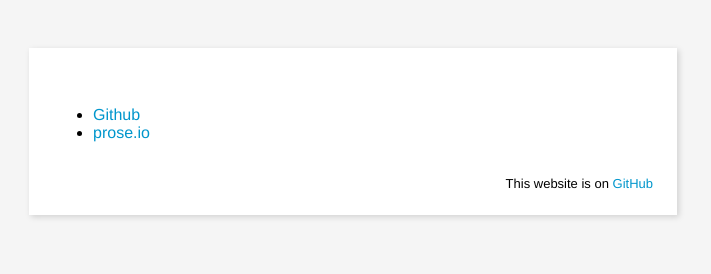
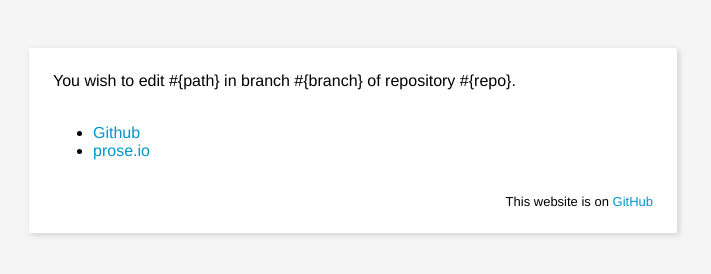
Before and after one commit to isaacrg/gh-edit, a plain HTML site: page index.html in a window 1280 px wide. Shown: the whole page, without its empty margins (287-998 px from the left). Drawn offline with Linux system fonts and the light colour scheme.

Commit message:
Update index.html

```diff
--- a/index.html
+++ b/index.html
@@ -90,6 +90,7 @@
   </div>
   <script>
     document.getElementById("links").innerHTML = x;
+    document.getElementById("message").innerHTML = fmsg;
   </script>
   <!-- ON jekyll do
   <a href="http://github.com/{{site.github.repo}}/blob/{{site.github.branch}}/{{page.path}}">On Github</a>
```
